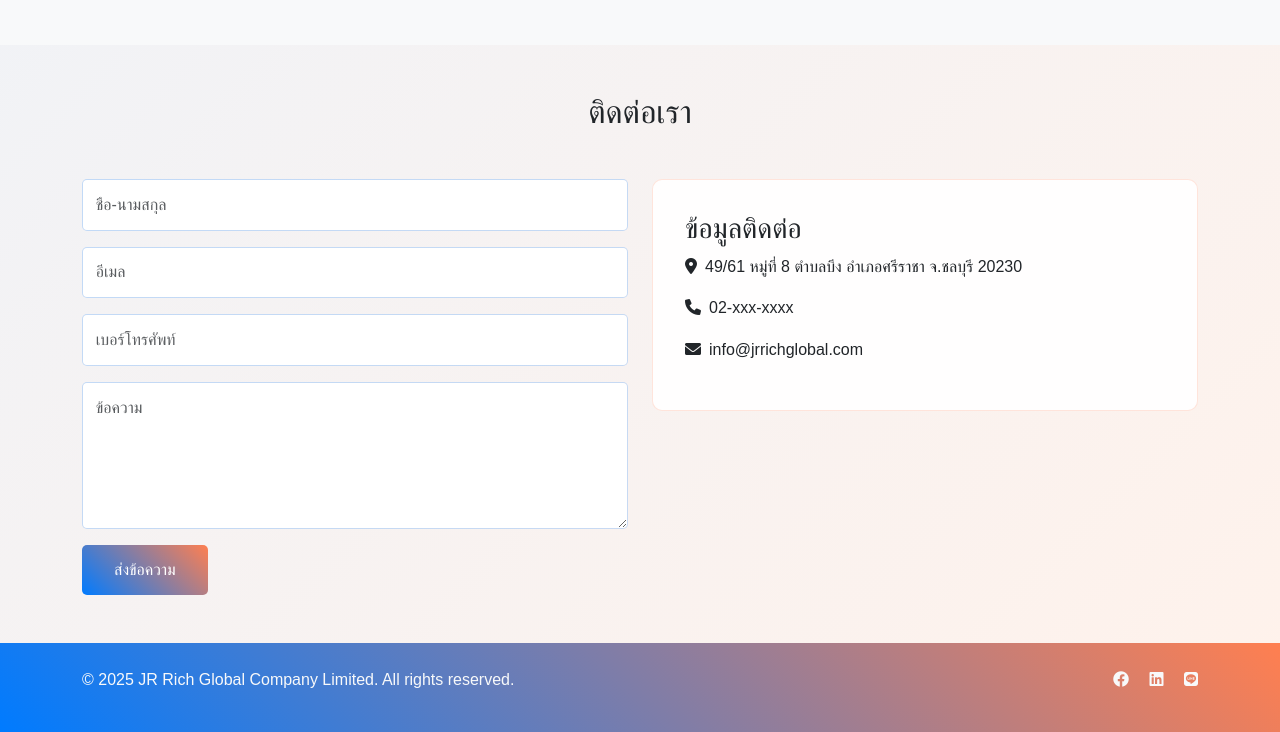
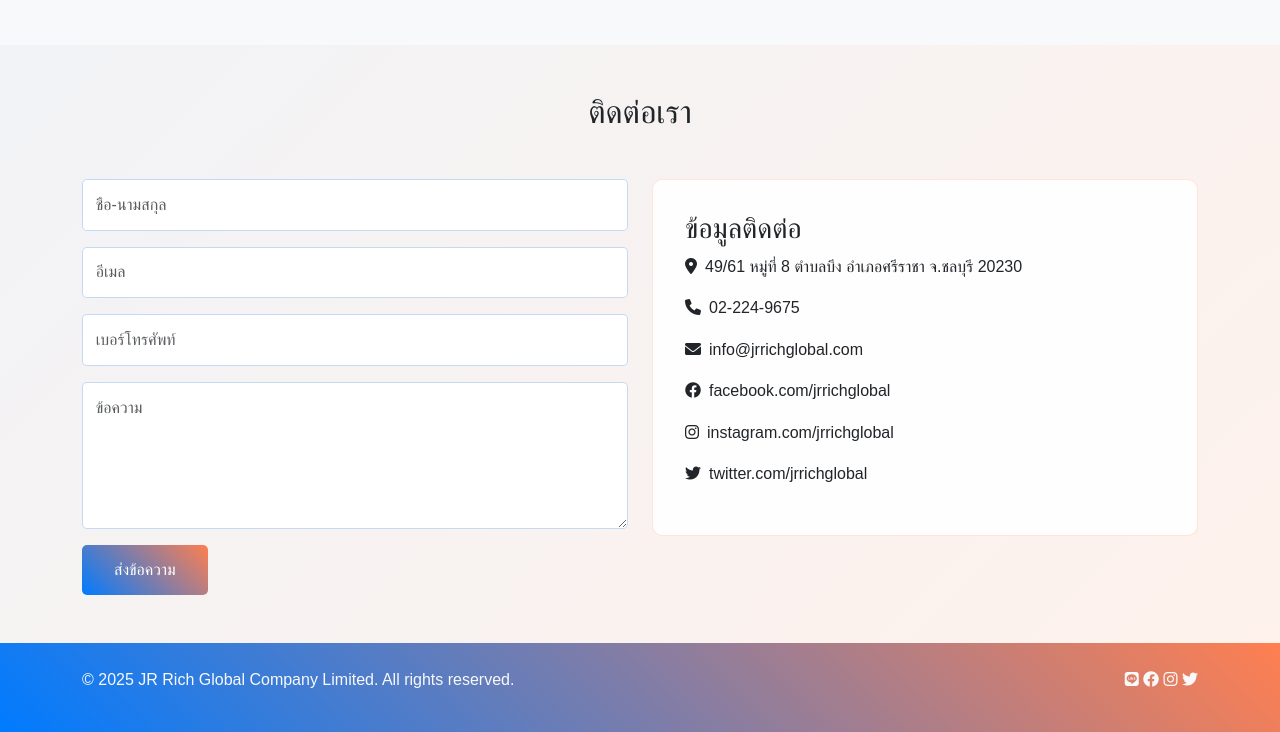
Before and after one commit to onizuka1996/jrrichglobal.co.ltd, a plain HTML site: page index.html in a window 1280 px wide. Shown: the part 1579-2311 px from the top of the page. Drawn offline with nearby package versions, Linux system fonts and the light colour scheme.

Commit message:
update: อัพเดทข้อมูลติดต่อและ social links

```diff
--- a/index.html
+++ b/index.html
@@ -124,8 +124,11 @@
                     <div class="contact-info">
                         <h3>ข้อมูลติดต่อ</h3>
                         <p><i class="fas fa-map-marker-alt me-2"></i>49/61 หมู่ที่ 8 ตำบลบึง อำเภอศรีราชา จ.ชลบุรี 20230</p>
-                        <p><i class="fas fa-phone me-2"></i>02-xxx-xxxx</p>
+                        <p><i class="fas fa-phone me-2"></i>02-224-9675</p>
                         <p><i class="fas fa-envelope me-2"></i>info@jrrichglobal.com</p>
+                        <p><i class="fab fa-facebook me-2"></i>facebook.com/jrrichglobal</p>
+                        <p><i class="fab fa-instagram me-2"></i>instagram.com/jrrichglobal</p>
+                        <p><i class="fab fa-twitter me-2"></i>twitter.com/jrrichglobal</p>
                     </div>
                 </div>
             </div>
@@ -140,9 +143,10 @@
                     <p>&copy; 2025 JR Rich Global Company Limited. All rights reserved.</p>
                 </div>
                 <div class="col-md-6 text-end">
-                    <a href="#" class="text-light me-3"><i class="fab fa-facebook"></i></a>
-                    <a href="#" class="text-light me-3"><i class="fab fa-linkedin"></i></a>
                     <a href="#" class="text-light"><i class="fab fa-line"></i></a>
+                    <a href="#" class="text-light"><i class="fab fa-facebook"></i></a>
+                    <a href="#" class="text-light"><i class="fab fa-instagram"></i></a>
+                    <a href="#" class="text-light"><i class="fab fa-twitter"></i></a>
                 </div>
             </div>
         </div>
```
